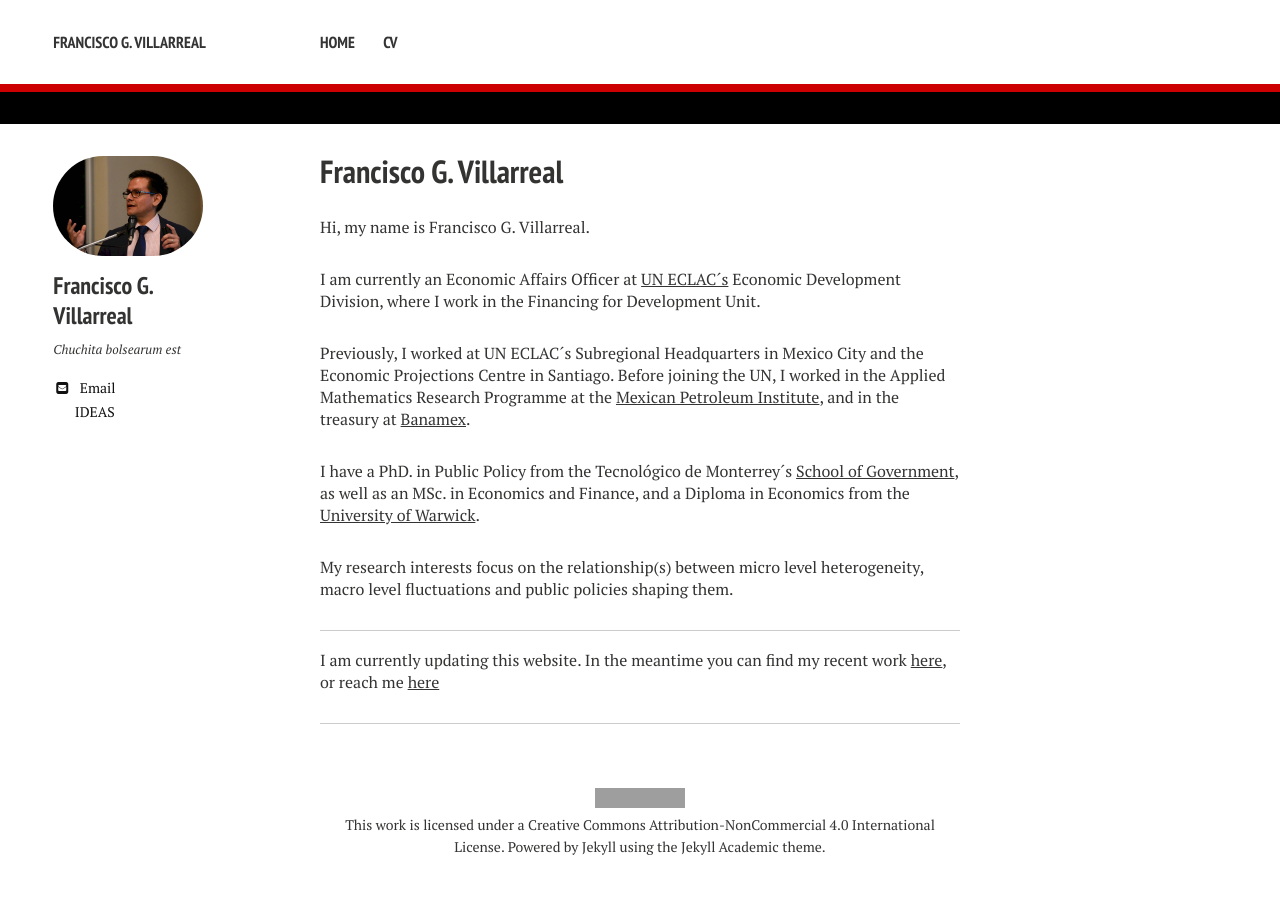
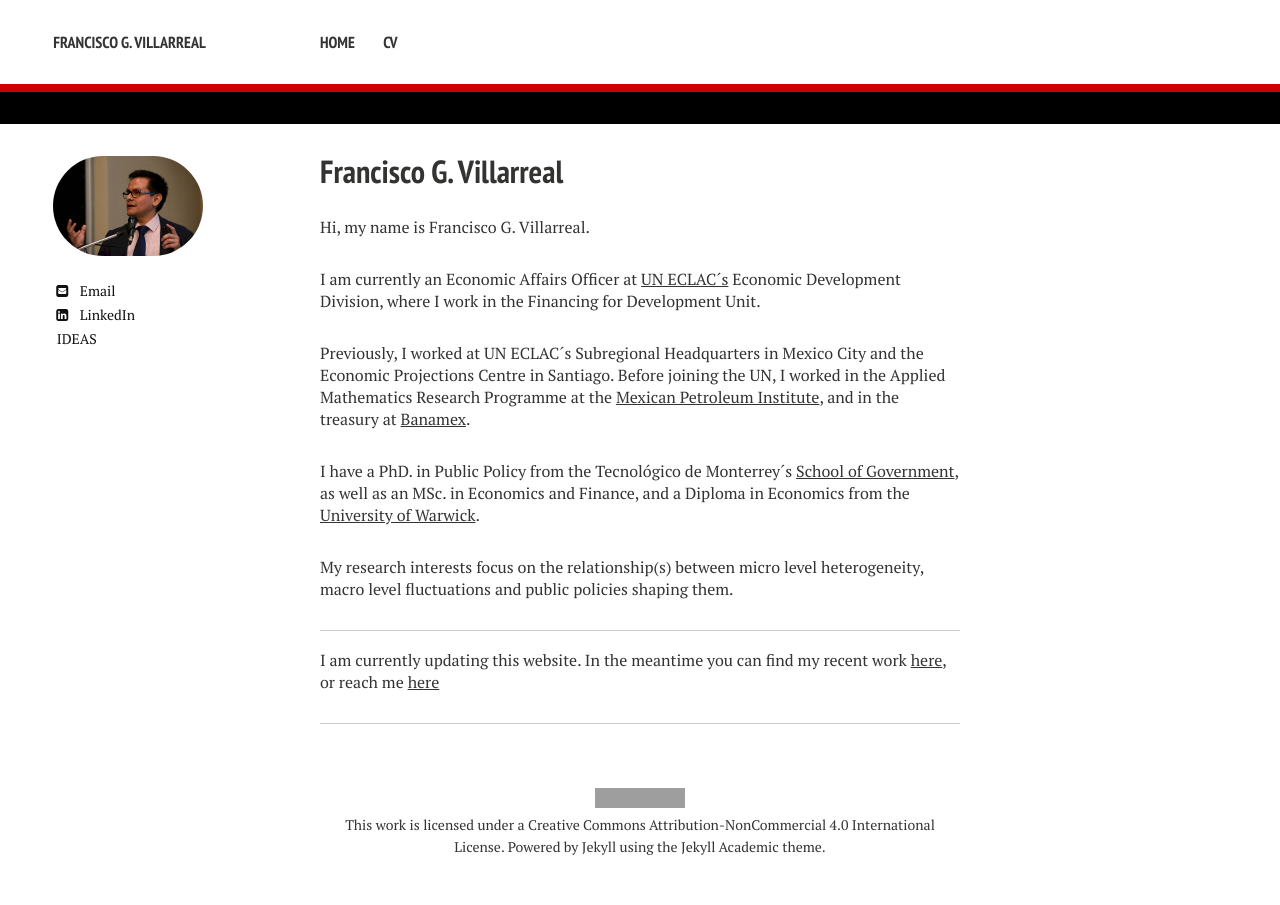
Before and after one commit to fgvillarreal/fgvillarreal.github.io, a Jekyll site: the page built from index.md, in a window 1280 px wide. Built offline with Jekyll 4.4.1, drawn with Linux system fonts in a browser that asks for light colours; nearby versions of some CDN libraries; part of the change alters nothing that is shown; grey boxes are pictures that could not be loaded.

Commit message:
updated _config.yml

```diff
--- a/_config.yml
+++ b/_config.yml
@@ -6,13 +6,13 @@ logo: # filename of a logo image that has been placed into your images directory
 
 # Enter the following platform usernames if you would like for them to appear on your site.
 owner:
-  name: Francisco G. Villarreal
+  name: #Francisco G. Villarreal
   avatar: FGVillarreal.jpg
-  bio: "Chuchita bolsearum est"
+  bio: #"Chuchita bolsearum est"
   email: francisco.villarreal@un.org
   # Do not include the @ symbol in your Twitter username
   twitter: #FG_Villarreal
-  linkedin: #username
+  linkedin: fgvillarreal
   github: #fgvillarreal
   orcid: #0000-0003-0876-5297
   researchgate: #username
--- a/_includes/_author-bio.html
+++ b/_includes/_author-bio.html
@@ -36,5 +36,5 @@
   {% if author.researchgate %}<a href="https://www.researchgate.net/profile/{{ author.researchgate }}" class="author-social" target="_blank"><i class="ai ai-fw ai-researchgate"></i> ResearchGate</a>{% endif %}
   {% if author.mendeley %}<a href="https://www.mendeley.com/profiles/{{ author.mendeley }}" class="author-social" target="_blank"><i class="ai ai-fw ai-mendeley"></i> Mendeley</a>{% endif %}
   {% if author.orcid %}<a href="https://orcid.org/{{ author.orcid }}" class="author-social" target="_blank"><i class="ai ai-fw ai-orcid"></i> Orcid</a>{% endif %}
-  {% if author.ideas %}<a href="https://ideas.repec.org/e/{{ author.ideas }}.html" class="author-social" target="_blank"><i class="ai ai-fw ai-ideas-repec-square"></i> IDEAS</a>{% endif %}
+  {% if author.ideas %}<a href="https://ideas.repec.org/e/{{ author.ideas }}.html" class="author-social" target="_blank"><i class="ai ai-ideas-repec-square"></i> IDEAS</a>{% endif %}
 </div>
```
